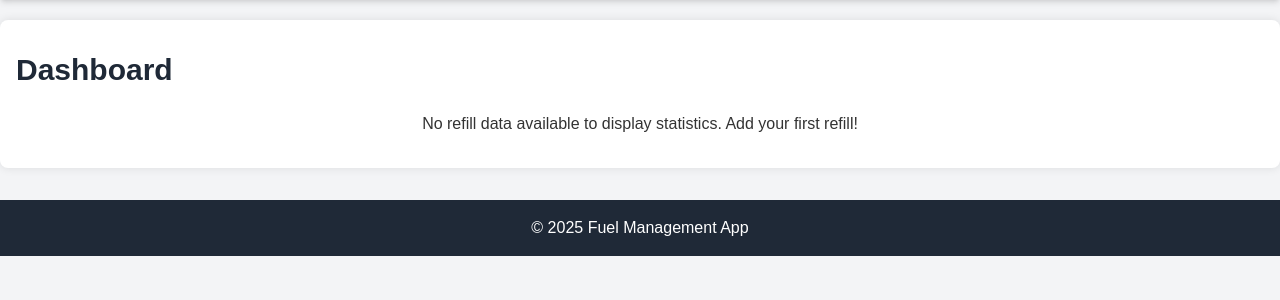
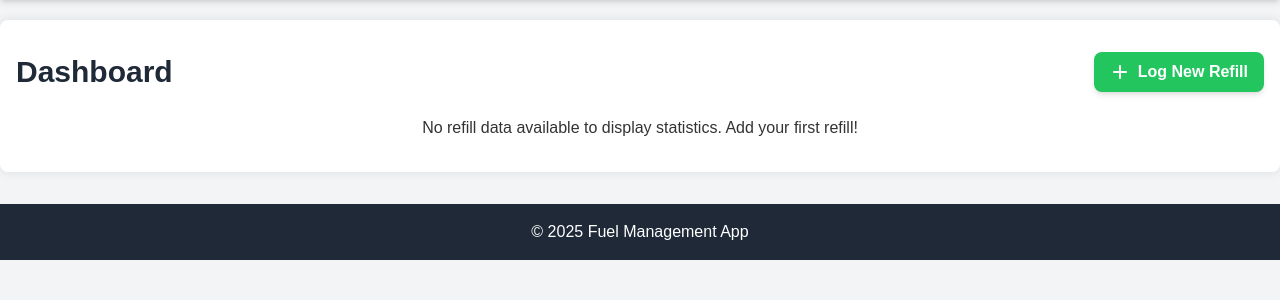
Before and after one commit to lekejo/jules, a Node server app: page / in a window 1280 px wide. Shown: the part 92-392 px from the top of the page. Run offline with Node 20, Linux system fonts and the light colour scheme; data that the repository does not hold is empty; some libraries are stand-ins or nearby versions.

Commit message:
feat: Add Log Refill button to dashboard & enhance settings modal debug
This commit includes two main improvements:

1.  UX Enhancement: I added a 'Log New Refill' button with an icon directly to the dashboard page (`views/dashboard.ejs`). This button provides you with a more prominent and direct way to access the new refill form, improving workflow efficiency.

2.  Bug Investigation: I enhanced the settings modal data population by adding detailed server-side and client-side logging to `dashboardController.js` and `public/js/main.js`. This will help diagnose and ensure that the currently saved fuel price is correctly fetched from the database and displayed in the settings modal input field, addressing your feedback about '0' being displayed.

```diff
--- a/controllers/dashboardController.js
+++ b/controllers/dashboardController.js
@@ -100,11 +100,14 @@ exports.getDashboardData = (req, res) => {
     // Fetch current fuel price for the modal
     db.get("SELECT currentFuelPrice FROM Settings WHERE id = 1", [], (settingsErr, settingsRow) => {
       if (settingsErr) {
-        console.error("Error fetching settings for modal:", settingsErr.message);
-        // Continue without modal price or send error? For now, proceed without it.
+        console.error("Error fetching settings for modal in dashboardController:", settingsErr.message);
         stats.currentFuelPriceForModal = 0.0; // Default if error
+      } else if (!settingsRow) {
+        console.warn("No settings row found (id=1) for modal in dashboardController. Defaulting price to 0.0.");
+        stats.currentFuelPriceForModal = 0.0;
       } else {
-        stats.currentFuelPriceForModal = settingsRow ? settingsRow.currentFuelPrice : 0.0;
+        console.log("Fetched currentFuelPrice for modal:", settingsRow.currentFuelPrice);
+        stats.currentFuelPriceForModal = settingsRow.currentFuelPrice;
       }
       res.render('dashboard', { title: 'Dashboard', stats });
     });
--- a/public/js/main.js
+++ b/public/js/main.js
@@ -8,21 +8,24 @@ document.addEventListener('DOMContentLoaded', () => {
     const settingsModal = document.getElementById('settingsModal');
     const modalFuelPriceInput = document.getElementById('modalCurrentFuelPrice');
 
-    // Note: The 'globalCurrentFuelPrice' variable is expected to be defined
-    // in a <script> tag in the HTML, typically before this script is loaded.
-    // Example: <script>const globalCurrentFuelPrice = '100.50';</script>
-    // This will be set up in a later step.
-
     if (openSettingsModalButton && settingsModal && modalFuelPriceInput) {
         openSettingsModalButton.addEventListener('click', () => {
-            // Populate current fuel price when modal opens
-            if (typeof globalCurrentFuelPrice !== 'undefined' && globalCurrentFuelPrice !== null && globalCurrentFuelPrice.trim() !== '') {
-                 modalFuelPriceInput.value = parseFloat(globalCurrentFuelPrice).toFixed(2);
+            console.log('Attempting to open settings modal.');
+            console.log('Raw globalCurrentFuelPrice from EJS:', typeof globalCurrentFuelPrice !== 'undefined' ? globalCurrentFuelPrice : 'undefined');
+
+            if (typeof globalCurrentFuelPrice !== 'undefined' && globalCurrentFuelPrice !== null) {
+                const trimmedPrice = String(globalCurrentFuelPrice).trim();
+                console.log('Trimmed globalCurrentFuelPrice:', trimmedPrice);
+                if (trimmedPrice !== '' && !isNaN(parseFloat(trimmedPrice))) {
+                    modalFuelPriceInput.value = parseFloat(trimmedPrice).toFixed(2);
+                    console.log('Set modal input to:', modalFuelPriceInput.value);
+                } else {
+                    console.warn('globalCurrentFuelPrice is empty or not a valid number after trim. Value:', globalCurrentFuelPrice);
+                    modalFuelPriceInput.value = "0.00"; // Default if problematic
+                }
             } else {
-                // Fallback if globalCurrentFuelPrice isn't set or is empty
-                // You might want to fetch this value from the server if not available
-                // For now, if not set, it will use the input's placeholder or current value.
-                console.warn('globalCurrentFuelPrice is not set. Modal might show placeholder or last input.');
+                console.warn('globalCurrentFuelPrice is undefined or null. Setting modal input to default 0.00.');
+                modalFuelPriceInput.value = "0.00"; // Default if undefined/null
             }
             settingsModal.classList.remove('hidden');
             settingsModal.classList.add('flex'); // Use flex to center content
@@ -43,11 +46,8 @@ document.addEventListener('DOMContentLoaded', () => {
         });
     }
 
-    // Optional: Close modal if clicking outside of it
     if (settingsModal) {
         settingsModal.addEventListener('click', (event) => {
-            // Check if the click is on the backdrop (settingsModal itself)
-            // and not on its children (the modal content).
             if (event.target === settingsModal) {
                 settingsModal.classList.add('hidden');
                 settingsModal.classList.remove('flex');
--- a/views/dashboard.ejs
+++ b/views/dashboard.ejs
@@ -1,6 +1,15 @@
 <%- include('partials/header') %>
 
-<h1 class="text-3xl font-bold mb-6 text-gray-800">Dashboard</h1>
+<div class="flex flex-wrap justify-between items-center mb-6 gap-4"> <!-- Added gap-4 for spacing on small screens -->
+    <h1 class="text-3xl font-bold text-gray-800">Dashboard</h1>
+    <a href="/refills/new"
+       class="bg-green-500 hover:bg-green-600 text-white font-semibold py-2 px-4 rounded-lg shadow-md inline-flex items-center transition-colors duration-150 ease-in-out">
+        <svg xmlns="http://www.w3.org/2000/svg" class="h-5 w-5 mr-2" viewBox="0 0 20 20" fill="currentColor">
+            <path fill-rule="evenodd" d="M10 3a1 1 0 011 1v5h5a1 1 0 110 2h-5v5a1 1 0 11-2 0v-5H4a1 1 0 110-2h5V4a1 1 0 011-1z" clip-rule="evenodd" />
+        </svg>
+        Log New Refill
+    </a>
+</div>
 
 <% if (typeof stats !== 'undefined' && stats.totalRefills > 0) { %>
     <div class="grid grid-cols-1 md:grid-cols-2 lg:grid-cols-3 gap-6 mb-8">
```
